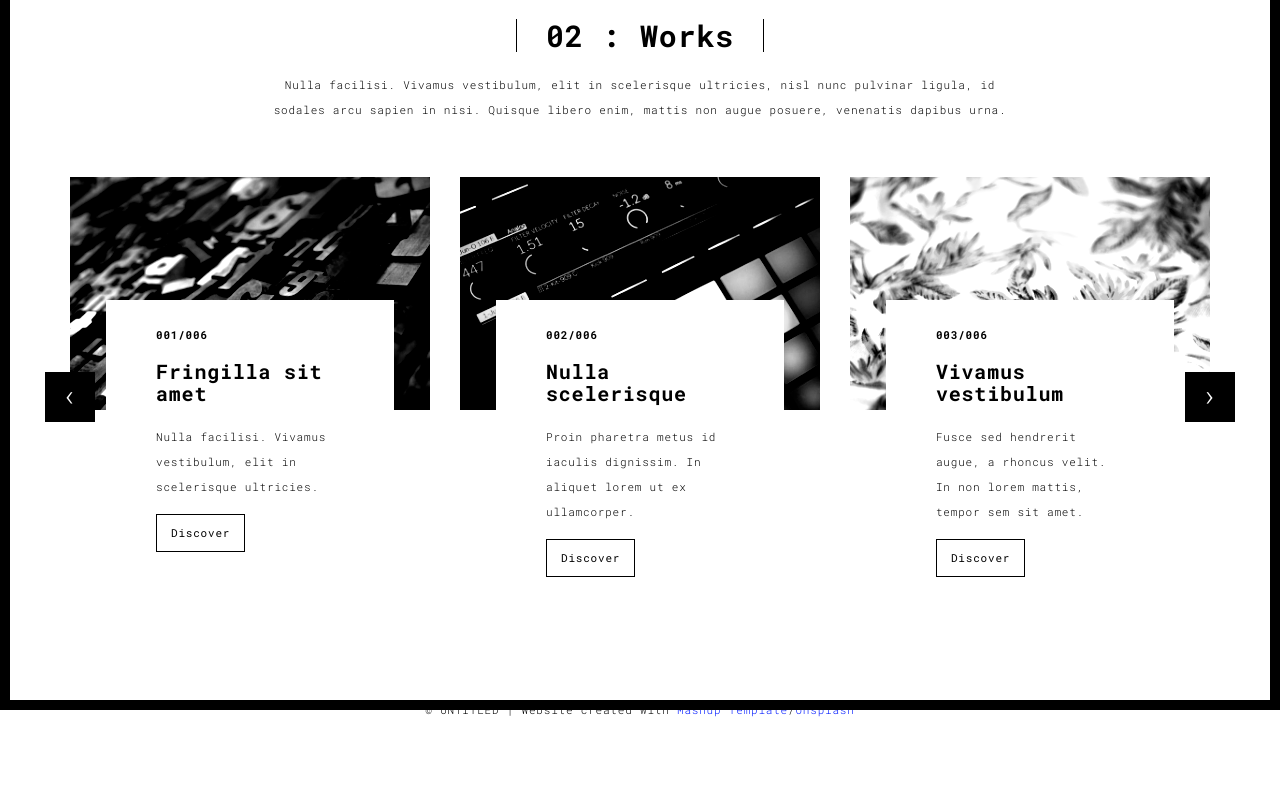
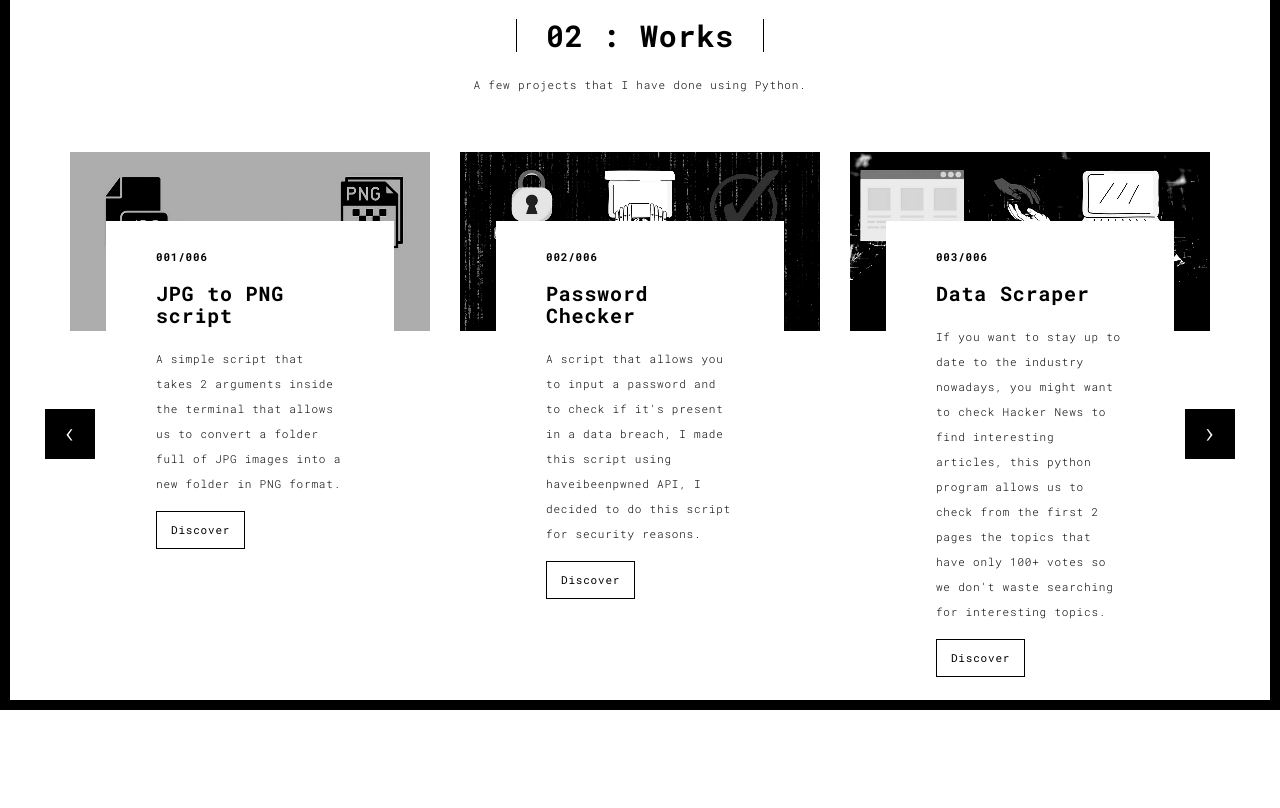
Before and after one commit to Sicxx211/portfo, a Flask app: page /works.html in a window 1280 px wide. Shown: the part 90-898 px from the top of the page. Before the commit the page ends 807 px from the top, so only its background shows below. Run offline with Flask 2, Linux system fonts and the light colour scheme; some libraries are stand-ins or nearby versions.

Commit message:
My first portfolio website

```diff
--- a/database.csv
+++ b/database.csv
@@ -4,3 +4,7 @@ cucmicmare@lol.com,dsa,helko
 micamare@mica.com,cred,cada
 
 test@test.com,test,loremipsum
+
+dsadsa@gasm.com,dsadsa,@dsa
+
+cucmicmare@lol.com,sodmapodsam,dpojpaosjdpoasjdpo
--- a/server.py
+++ b/server.py
@@ -1,5 +1,3 @@
-#Building a portfolio
-
 import csv
 from flask import Flask , render_template, url_for, request, redirect
 app = Flask(__name__)
@@ -10,38 +8,28 @@ def my_home():
 	return render_template('index.html')
 
 
-#We used this to not repeat code and make this more dinamically, instead of copy and pasting the app.route code for each page we can use this syntax instead
+
 @app.route('/<string:page_name>')
 def html_page(page_name):
 	return render_template(page_name)
 
-#This functions basically appends the data from the form that someone submits into the database.txt file, again this works because they are in the same directory eitherwise we should've specify the full path
-#Mode a stands for append
-def write_to_file(data):
-	with open('database.txt', mode='a') as database:
-		email = data['email']
-		subject = data['subject']
-		message =  data['message']
-		file = database.write(f'\n1:{email}\n2:{subject}\n3:{message}')
 
 
-
-#This functions basically appends the data from the form to a csv file, to use csv files we will need to first import it's module, then we can use the next lines to write what's in the form into a csv file
 def write_to_csv(data):
 	with open('database.csv', mode='a') as database2:
 		email = data['email']
 		subject = data['subject']
 		message =  data['message']
 		csv_writer = csv.writer(database2, delimiter=',', quotechar='*', quoting=csv.QUOTE_MINIMAL)
-		csv_writer.writerow([email,subject,message]) #This is enough for csv writer because it knows that these are the things that we want
+		csv_writer.writerow([email,subject,message])
 
 @app.route('/submit_form', methods=['POST', 'GET'])
 def submit_form():
 	if request.method == 'POST':
 		try:
-			data = request.form.to_dict() #This basically turn the form data into a dictionary
+			data = request.form.to_dict()
 			write_to_csv(data)
-			return redirect('/thankyou.html') #Basically this will redirect you after you submit a form to the page thankyou.html
+			return redirect('/thankyou.html')
 		except:
 			return 'Did not save to database'
 	else:
--- a/templates/works.html
+++ b/templates/works.html
@@ -15,7 +15,7 @@
   <link rel="apple-touch-icon" sizes="180x180" href="./static/assets/apple-icon-180x180.png">
   <link href="./static/assets/favicon.ico" rel="icon">
 
-  <title>Title page</title>
+  <title>Projects</title>
 
 <link href="./static/main.3f6952e4.css" rel="stylesheet"></head>
 
@@ -57,7 +57,7 @@
       <div class="col-sm-8 col-sm-offset-2 section-container-spacer">
         <div class="text-center">
           <h1 class="h2">02 : Works</h1>
-          <p>Nulla facilisi. Vivamus vestibulum, elit in scelerisque ultricies, nisl nunc pulvinar ligula, id sodales arcu sapien in nisi. Quisque libero enim, mattis non augue posuere, venenatis dapibus urna.</p>
+          <p>A few projects that I have done using Python.</p>
         </div>
       </div>
 
@@ -75,19 +75,19 @@
                       </a>
                       <div class="card-container card-container-lg">
                         <h4>001/006</h4>
-                        <h3>Fringilla sit amet</h3>
-                        <p>Nulla facilisi. Vivamus vestibulum, elit in scelerisque ultricies.</p>
+                        <h3>JPG to PNG script </h3>
+                        <p>A simple script that takes 2 arguments inside the terminal that allows us to convert a folder full of JPG images into a new folder in PNG format.</p>
                         <a href="./work.html" title="" class="btn btn-default">Discover</a>
                       </div>
                     </div>
                     <div class="col-sm-4">
                       <a href="./work.html" title="" class="black-image-project-hover">
-                        <img src="./static/assets/images/work02-hover.jpg" alt="" class="img-responsive">
+                        <img src="./static/assets/images/work02-hover.png" alt="" class="img-responsive">
                       </a>
                       <div class="card-container card-container-lg">
                         <h4>002/006</h4>
-                        <h3>Nulla scelerisque</h3>
-                        <p>Proin pharetra metus id iaculis dignissim. In aliquet lorem ut ex ullamcorper.</p>
+                        <h3>Password Checker</h3>
+                        <p>A script that allows you to input a password and to check if it's present in a data breach, I made this script using haveibeenpwned API, I decided to do this script for security reasons.</p>
                         <a href="./work.html" title="" class="btn btn-default">Discover</a>
                       </div>
                     </div>
@@ -97,8 +97,8 @@
                       </a>
                       <div class="card-container card-container-lg">
                         <h4>003/006</h4>
-                        <h3>Vivamus vestibulum</h3>
-                        <p>Fusce sed hendrerit augue, a rhoncus velit. In non lorem mattis, tempor sem sit amet.</p>
+                        <h3>Data Scraper</h3>
+                        <p>If you want to stay up to date to the industry nowadays, you might want to check Hacker News to find interesting articles, this python program allows us to check from the first 2 pages the topics that have only 100+ votes so we don't waste searching for interesting topics.</p>
                         <a href="./work.html" title="" class="btn btn-default">Discover</a>
                       </div>
                     </div>
@@ -111,35 +111,35 @@
                 <div class="row">
                   <div class="col-sm-4">
                     <a href="./work.html" class="black-image-project-hover">
-                      <img src="./static/assets/images/work02-hover.jpg" alt="Image" class="img-responsive">
+                      <img src="./static/assets/images/work04-hover.jpg" alt="Image" class="img-responsive">
                     </a>
                     <div class="card-container">
                       <h4>004/006</h4>
-                      <h3>Nulla scelerisque</h3>
-                      <p>Proin pharetra metus id iaculis dignissim. In aliquet lorem ut ex ullamcorper.</p>
+                      <h3>Web Application</h3>
+                      <p>Coding the backend part of a website and manipulate a template to our needs.</p>
                       <a href="./work.html" class="btn btn-default">Discover</a>
                     </div>
                   </div>
                    <div class="col-sm-4">
                       <a href="./work.html" class="black-image-project-hover">
-                        <img src="./static/assets/images/work01-hover.jpg" alt="Image" class="img-responsive">
+                        <img src="./static/assets/images/work05-hover.png" alt="Image" class="img-responsive">
                       </a>
                       <div class="card-container">
                         <h4>005/006</h4>
-                        <h3>Fringilla sit amet</h3>
-                        <p>Nulla facilisi. Vivamus vestibulum, elit in scelerisque ultricies.</p>
+                        <h3>Selenium Automation</h3>
+                        <p>Some experiments I have been doing with Selenium</p>
                         <a href="./work.html" class="btn btn-default">Discover</a>
                       </div>
                     </div>
 
                     <div class="col-sm-4">
                       <a href="./work.html" class="black-image-project-hover">
-                        <img src="./static/assets/images/work03-hover.jpg" alt="Image" class="img-responsive">
+                        <img src="./static/assets/images/work06-hover.png" alt="Image" class="img-responsive">
                       </a>
                       <div class="card-container">
                         <h4>006/006</h4>
-                        <h3>Vivamus vestibulum</h3>
-                        <p>Fusce sed hendrerit augue, a rhoncus velit. In non lorem mattis, tempor sem sit amet.</p>
+                        <h3>A video to gif converter</h3>
+                        <p>A script that allows you to convert a mp4 file into a .gif file using moviepy module, to be fast and convenient.</p>
                         <a href="./work.html" class="btn btn-default">Discover</a>
                       </div>
                     </div>
@@ -172,7 +172,6 @@
   <div class="container">
     <div class="row">
       <div class="col-xs-12">
-        <p>© UNTITLED | Website created with <a href="http://www.mashup-template.com/" title="Create website with free html template">Mashup Template</a>/<a href="https://www.unsplash.com/" title="Beautiful Free Images">Unsplash</a></p>
       </div>
     </div>
   </div>
```
Also changed, not shown: templates/about.html (+9 -11 lines), templates/contact.html (+12 -9 lines), templates/index.html (+5 -5 lines), templates/thankyou.html (+2 -55 lines), templates/work.html (+17 -12 lines), static/assets/favicon.ico, static/assets/images/converter.png (added), static/assets/images/elfinal.png (added), static/assets/images/lastbigpic.png (added), static/assets/images/profil.jpg, static/assets/images/work01-hover.jpg, static/assets/images/work02-hover.png (added), static/assets/images/work03-hover.jpg, static/assets/images/work04-hover.jpg (added), 2 more files.
